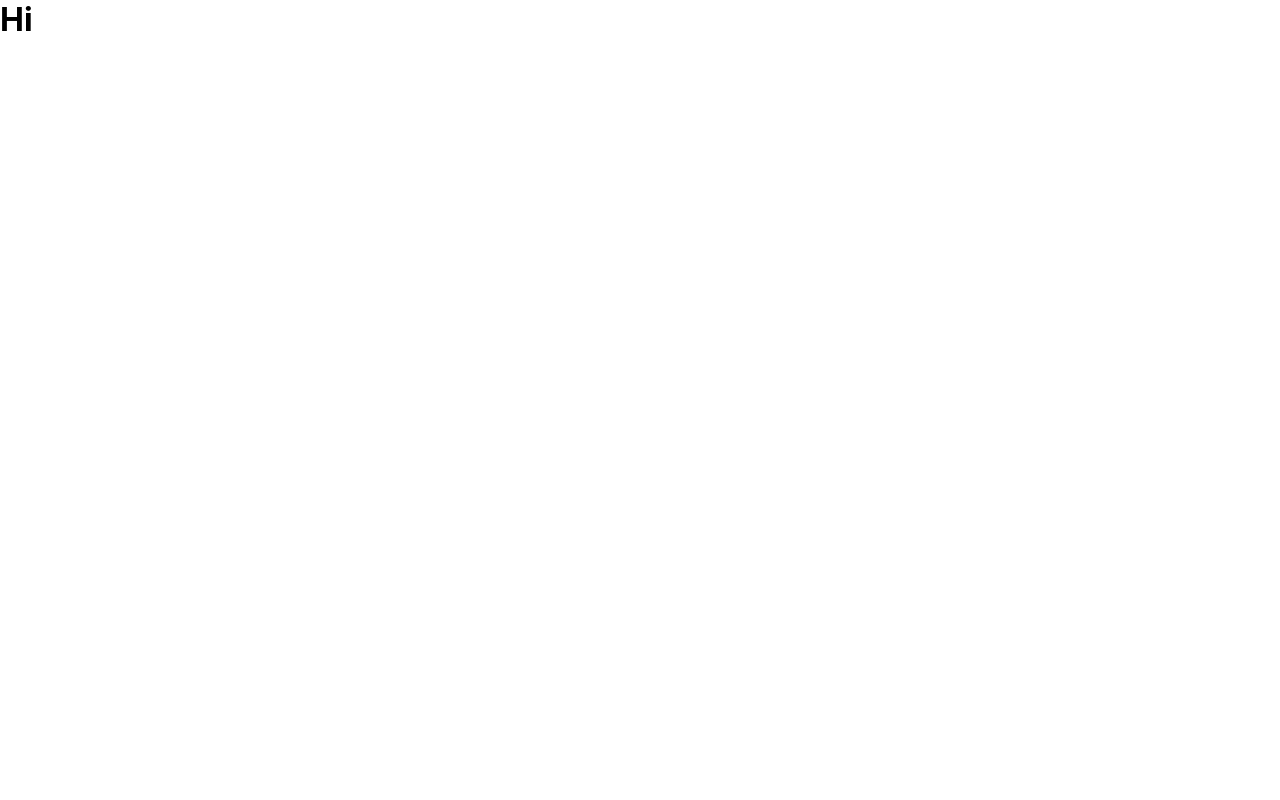
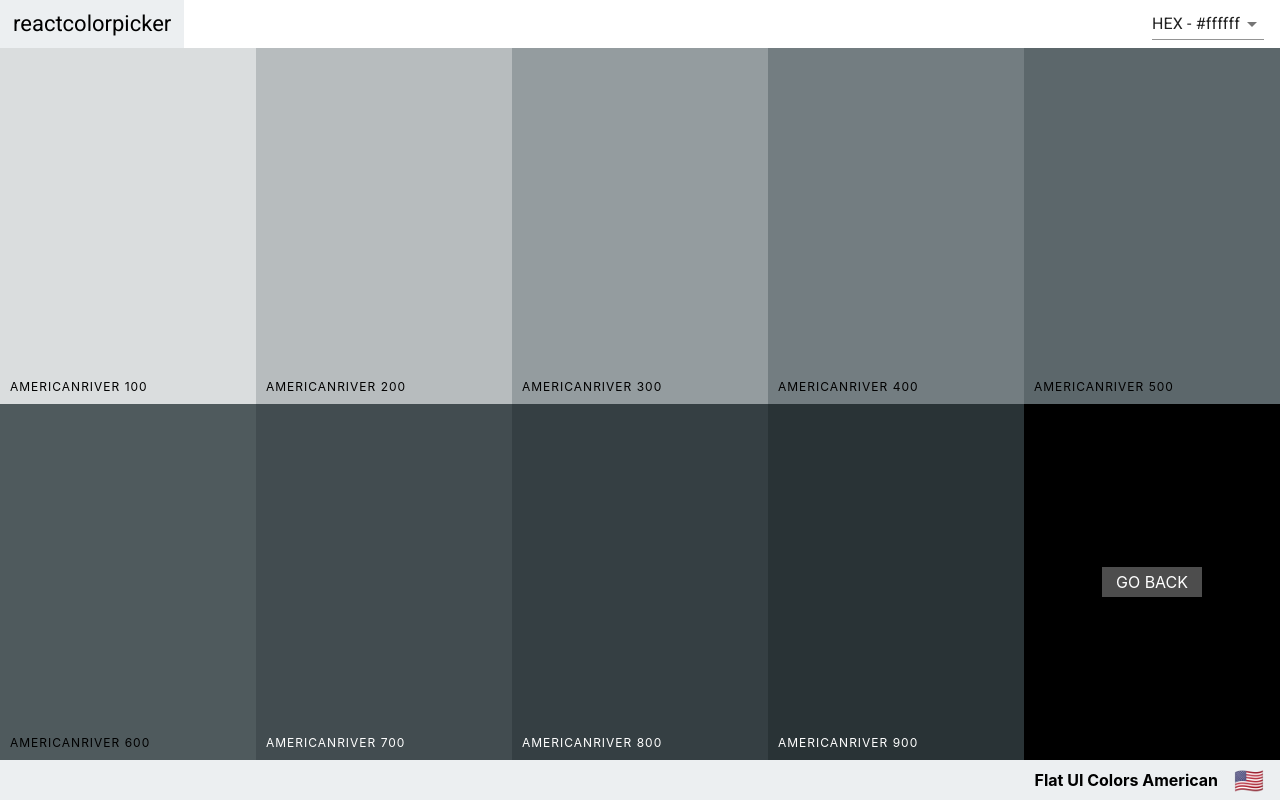
Before and after one commit to nikssan123/react-colors, a React (Create React App) app: page /palette/flat-ui-colors-american/americanriver in a window 1280 px wide. Built offline with nearby package versions, Linux system fonts and the light colour scheme; the HTML template or start-up script is replaced by a standard one.

Commit message:
refactoring css to jss

```diff
--- a/src/App.js
+++ b/src/App.js
@@ -2,6 +2,7 @@ import React, { Component } from 'react';
 import { Route, Switch } from 'react-router-dom';
 import Palette from './Palette';
 import PaletteList from './PaletteList';
+import SingleColorPalette from './SingleColorPalette';
 import seedColors from './seedColors';
 import { generatePalette } from './colorHelpers';
 
@@ -26,7 +27,18 @@ class App extends Component {
 						/>
 					)}
 				/>
-				<Route exact path="/palette/:paletteId/:colorId" render={() => <h1>Hi</h1>} />
+				<Route
+					exact
+					path="/palette/:paletteId/:colorId"
+					render={props => (
+						<SingleColorPalette
+							palette={generatePalette(
+								this.findPalette(props.match.params.paletteId)
+							)}
+							colorId={props.match.params.colorId}
+						/>
+					)}
+				/>
 			</Switch>
 			// <Palette palette={generatePalette(seedColors[1])} />
 		);
--- a/src/ColorBox.css
+++ b/src/ColorBox.css
@@ -1,4 +1,4 @@
-.ColorBox {
+/* .ColorBox {
 	width: 20%;
 	height: 25%;
 	margin: 0 auto;
@@ -9,7 +9,16 @@
 	text-transform: uppercase;
 }
 
-.copy-button {
+.SingleColorPalette .ColorBox {
+	height: 50%;
+} */
+
+/* .go-back {
+	background-color: black;
+}
+
+.copy-button,
+.back-button {
 	display: inline-block;
 	width: 100px;
 	height: 30px;
@@ -26,16 +35,20 @@
 	color: white;
 	text-transform: uppercase;
 	border: none;
+	cursor: pointer;
+	text-decoration: none;
+} */
+
+/* .copy-button {
 	opacity: 0;
-	cursor: pointer;
 }
 
 .ColorBox:hover .copy-button {
 	opacity: 1;
 	transition: 0.5s;
-}
+} */
 
-.box-content {
+/* .box-content {
 	position: absolute;
 	padding: 10px;
 	width: 100%;
@@ -44,9 +57,17 @@
 	color: black;
 	letter-spacing: 1px;
 	font-size: 12px;
+} */
+
+/* .light-text {
+	color: white;
 }
 
-.see-more {
+.ColorBox .dark-text {
+	color: rgba(0, 0, 0, 0.6);
+} */
+
+/* .see-more {
 	background: rgba(255, 2555, 255, 0.3);
 	position: absolute;
 	bottom: 0;
@@ -56,9 +77,9 @@
 	height: 30px;
 	text-align: center;
 	line-height: 30px;
-}
+} */
 
-.copy-overlay {
+/* .copy-overlay {
 	opacity: 0;
 	z-index: 0;
 	width: 100%;
@@ -71,9 +92,9 @@
 	opacity: 1;
 	transform: scale(50);
 	z-index: 10;
-}
+} */
 
-.copy-message {
+/* .copy-message {
 	position: fixed;
 	left: 0;
 	right: 0;
@@ -87,16 +108,16 @@
 	transform: scale(0.1);
 	opacity: 0;
 	color: white;
-}
+} */
 
-.copy-message.show {
+/* .copy-message.show {
 	opacity: 1;
 	transform: scale(0.5);
 	z-index: 25;
 	transition: all 0.4s 0.3s ease-in-out;
-}
+} */
 
-.copy-message h1 {
+/* .copy-message h1 {
 	font-weight: 400;
 	text-shadow: 1px 2px black;
 	background: rgba(255, 255, 255, 0.3);
@@ -105,9 +126,9 @@
 	margin-bottom: 0;
 	padding: 1rem;
 	text-transform: uppercase;
-}
+} */
 
-.copy-message p {
+/* .copy-message p {
 	font-weight: 100;
 	font-size: 2rem;
-}
+} */
--- a/src/ColorBox.js
+++ b/src/ColorBox.js
@@ -1,7 +1,124 @@
 import React, { Component } from 'react';
 import { Link } from 'react-router-dom';
 import { CopyToClipboard } from 'react-copy-to-clipboard';
+import chroma from 'chroma-js';
+import { withStyles } from '@material-ui/styles';
 import './ColorBox.css';
+
+const styles = {
+	colorBox: {
+		width: '20%',
+		height: props => (props.showFullPalette ? '25%' : '50%'),
+		margin: '0 auto',
+		display: 'inline-block',
+		position: 'relative',
+		cursor: 'pointer',
+		marginBottom: '-4px',
+		textTransform: 'uppercase',
+		'&:hover button': {
+			opacity: '1'
+		}
+	},
+	copyText: {
+		color: props => (chroma(props.background).luminance() >= 0.7 ? 'black' : 'white')
+	},
+	colorName: {
+		color: props => (chroma(props.background).luminance() <= 0.08 ? 'white' : 'black')
+	},
+	seeMore: {
+		color: props =>
+			chroma(props.background).luminance() >= 0.7 ? 'rgba(0, 0, 0, 0.6)' : 'white',
+		background: 'rgba(255, 2555, 255, 0.3)',
+		position: 'absolute',
+		bottom: '0',
+		right: '0',
+		width: '60px',
+		height: '30px',
+		textAlign: 'center',
+		lineHeight: '30px'
+	},
+	copyButton: {
+		color: props =>
+			chroma(props.background).luminance() >= 0.7 ? 'rgba(0, 0, 0, 0.6)' : 'white',
+		display: 'inline-block',
+		width: '100px',
+		height: '30px',
+		position: 'absolute',
+		top: '50%',
+		left: '50%',
+		marginLeft: '-50px',
+		marginTop: '-15px',
+		textAlign: 'center',
+		outline: 'none',
+		background: 'rgba(255, 255, 255, 0.3)',
+		fontSize: '1rem',
+		lineHeight: '30px',
+		textTransform: 'uppercase',
+		border: 'none',
+		cursor: 'pointer',
+		textDecoration: 'none',
+		opacity: '0'
+	},
+	boxContent: {
+		position: 'absolute',
+		padding: '10px',
+		width: '100%',
+		left: '0px',
+		bottom: '0px',
+		color: 'black',
+		letterSpacing: '1px',
+		fontSize: '12px'
+	},
+	copyOverlay: {
+		opacity: '0',
+		zIndex: '0',
+		width: '100%',
+		height: '100%',
+		position: 'absolute',
+		transition: 'transform 0.6s ease-in-out'
+	},
+	showOverlay: {
+		opacity: '1',
+		transform: 'scale(50)',
+		zIndex: '10'
+	},
+	copyMessage: {
+		color: props =>
+			chroma(props.background).luminance() >= 0.7 ? 'rgba(0, 0, 0, 0.6)' : 'white',
+		position: 'fixed',
+		left: '0',
+		right: '0',
+		top: '0',
+		bottom: '0',
+		display: 'flex',
+		flexDirection: 'column',
+		justifyContent: 'center',
+		alignItems: 'center',
+		fontSize: '4rem',
+		transform: 'scale(0.1)',
+		opacity: ' 0',
+		'& h1': {
+			fontWeight: '400',
+			textShadow: '1px 2px black',
+			background: 'rgba(255, 255, 255, 0.3)',
+			width: '100%',
+			textAlign: 'center',
+			marginBottom: '0',
+			padding: '1rem',
+			textTransform: 'uppercase'
+		},
+		'& p': {
+			fontWeight: '100',
+			fontSize: '2rem'
+		}
+	},
+	showCopyMessage: {
+		opacity: '1',
+		transform: 'scale(0.5)',
+		zIndex: '25',
+		transition: 'all 0.4s 0.3s ease-in-out'
+	}
+};
 
 class ColorBox extends Component {
 	constructor(props) {
@@ -20,30 +137,38 @@ class ColorBox extends Component {
 		});
 	}
 	render() {
-		const { name, background } = this.props;
+		const { name, background, id, paletteId, showFullPalette, classes } = this.props;
 		const { copied } = this.state;
+
+		// const isDarkColor = chroma(background).luminance() <= 0.08;
+		// const isLightColor = chroma(background).luminance() >= 0.7;
 
 		return (
 			<CopyToClipboard text={background} onCopy={this.changeCopyState}>
-				<div className="ColorBox" style={{ backgroundColor: background }}>
-					<div style={{ background }} className={`copy-overlay ${copied && 'show'}`} />
-					<div className={`copy-message ${copied && 'show'}`}>
+				<div className={classes.colorBox} style={{ backgroundColor: background }}>
+					<div
+						style={{ background }}
+						className={`${classes.copyOverlay} ${copied && classes.showOverlay}`}
+					/>
+					<div className={`${classes.copyMessage} ${copied && classes.showCopyMessage}`}>
 						<h1>Copied!</h1>
-						<p>{background}</p>
+						<p className={classes.copyText}>{background}</p>
 					</div>
-					<div className="copy-container">
-						<div className="box-content">
-							<span>{name}</span>
+					<div>
+						<div className={classes.boxContent}>
+							<span className={classes.colorName}>{name}</span>
 						</div>
-						<button className="copy-button">Copy</button>
+						<button className={classes.copyButton}>Copy</button>
 					</div>
-					<Link to="/" onClick={e => e.stopPropagation()}>
-						<span className="see-more">More</span>
-					</Link>
+					{showFullPalette && (
+						<Link to={`/palette/${paletteId}/${id}`} onClick={e => e.stopPropagation()}>
+							<span className={classes.seeMore}>MORE</span>
+						</Link>
+					)}
 				</div>
 			</CopyToClipboard>
 		);
 	}
 }
 
-export default ColorBox;
+export default withStyles(styles)(ColorBox);
--- /dev/null
+++ b/src/Footer.js
@@ -0,0 +1,12 @@
+import React from 'react';
+
+const Footer = props => {
+	return (
+		<footer className="Palette-footer">
+			{props.paletteName}
+			<span className="emoji">{props.emoji}</span>
+		</footer>
+	);
+};
+
+export default Footer;
--- a/src/Navbar.js
+++ b/src/Navbar.js
@@ -34,7 +34,7 @@ export default class Navbar extends Component {
 	}
 
 	render() {
-		const { level, changeLevel } = this.props;
+		const { level, changeLevel, showSlider } = this.props;
 		const { format, open } = this.state;
 
 		return (
@@ -42,6 +42,7 @@ export default class Navbar extends Component {
 				<div className="logo">
 					<Link to="/">reactcolorpicker</Link>
 				</div>
+				{showSlider && (
 					<div className="slider-container">
 						<span>Level: {level}</span>
 						<div className="slider">
@@ -54,6 +55,8 @@ export default class Navbar extends Component {
 							/>
 						</div>
 					</div>
+				)}
+
 				<div className="select-container">
 					<Select value={format} onChange={this.handleChange}>
 						<MenuItem value="hex">HEX - #ffffff</MenuItem>
--- a/src/Palette.js
+++ b/src/Palette.js
@@ -1,8 +1,25 @@
 import React, { Component } from 'react';
 import ColorBox from './ColorBox';
 import Navbar from './Navbar';
+import Footer from './Footer';
+import { withStyles } from '@material-ui/styles';
 
 import './Palette.css';
+
+const styles = {
+	palette: {
+		height: '100vh',
+		display: 'flex',
+		flexDirection: 'column'
+	},
+	colors: {
+		height: '90%'
+	},
+	emoji: {
+		fontSize: '1.5rem',
+		margin: '0 1rem'
+	}
+};
 
 class Palette extends Component {
 	constructor(props) {
@@ -28,28 +45,34 @@ class Palette extends Component {
 	}
 
 	render() {
-		const { colors, paletteName, emoji } = this.props.palette;
+		const { classes } = this.props;
+		const { colors, paletteName, emoji, id } = this.props.palette;
 		const { level, format } = this.state;
 
 		const colorBoxex = colors[level].map(c => (
-			<ColorBox key={c.id} background={c[format]} name={c.name} />
+			<ColorBox
+				key={c.id}
+				id={c.id}
+				paletteId={id}
+				background={c[format]}
+				name={c.name}
+				showFullPalette
+			/>
 		));
 
 		return (
-			<div className="Palette">
+			<div className={classes.palette}>
 				<Navbar
+					showSlider
 					handleChange={this.changeFormat}
 					level={level}
 					changeLevel={this.changeLevel}
 				/>
 				<div className="Palette-colors">{colorBoxex}</div>
-				<footer className="Palette-footer">
-					{paletteName}
-					<span className="emoji">{emoji}</span>
-				</footer>
+				<Footer paletteName={paletteName} emoji={emoji} />
 			</div>
 		);
 	}
 }
 
-export default Palette;
+export default withStyles(styles)(Palette);
--- /dev/null
+++ b/src/SingleColorPalette.js
@@ -0,0 +1,108 @@
+import React, { Component } from 'react';
+import { Link } from 'react-router-dom';
+import ColorBox from './ColorBox';
+import Footer from './Footer';
+import Navbar from './Navbar';
+import { withStyles } from '@material-ui/styles';
+
+const styles = {
+	goBack: {
+		backgroundColor: 'black',
+		width: '20%',
+		height: props => (props.showFullPalette ? '25%' : '50%'),
+		margin: '0 auto',
+		display: 'inline-block',
+		position: 'relative',
+		cursor: 'pointer',
+		marginBottom: '-4px',
+		textTransform: 'uppercase',
+		'& a': {
+			color: 'white',
+			display: 'inline-block',
+			width: '100px',
+			height: '30px',
+			position: 'absolute',
+			top: '50%',
+			left: '50%',
+			marginLeft: '-50px',
+			marginTop: '-15px',
+			textAlign: 'center',
+			outline: 'none',
+			background: 'rgba(255, 255, 255, 0.3)',
+			fontSize: '1rem',
+			lineHeight: '30px',
+			textTransform: 'uppercase',
+			border: 'none',
+			cursor: 'pointer',
+			textDecoration: 'none'
+		}
+	},
+	palette: {
+		height: '100vh',
+		display: 'flex',
+		flexDirection: 'column'
+	},
+	colors: {
+		height: '90%'
+	}
+};
+
+class SingleColorPalette extends Component {
+	constructor(props) {
+		super(props);
+
+		const { palette, colorId } = this.props;
+
+		this._shades = this.generateShades(palette, colorId);
+
+		this.state = {
+			format: 'hex'
+		};
+
+		this.changeFormat = this.changeFormat.bind(this);
+	}
+
+	generateShades(palette, colorId) {
+		let shades = [];
+		let allColors = palette.colors;
+
+		for (let key in allColors) {
+			shades = shades.concat(allColors[key].filter(color => color.id === colorId));
+		}
+
+		return shades.slice(1);
+	}
+
+	changeFormat(val) {
+		this.setState({ format: val });
+	}
+
+	render() {
+		const { classes } = this.props;
+		const { paletteName, emoji, id } = this.props.palette;
+
+		const colorBoxes = this._shades.map(color => (
+			<ColorBox
+				key={color.name}
+				name={color.name}
+				background={color[this.state.format]}
+				showFullPalette={false}
+			/>
+		));
+
+		return (
+			<div className={classes.palette}>
+				<Navbar handleChange={this.changeFormat} showSlider={false} />
+				<div className={classes.colors}>
+					{colorBoxes}
+					<div className={classes.goBack}>
+						<Link to={`/palette/${id}`}>Go Back</Link>
+					</div>
+				</div>
+				<Footer paletteName={paletteName} emoji={emoji} />
+			</div>
+		);
+	}
+}
+
+export default withStyles(styles)(SingleColorPalette);
```
Also changed, not shown: 1 other file (tests, documents, lock files or other folders). Lines whose indentation alone changed are shown as unchanged.
